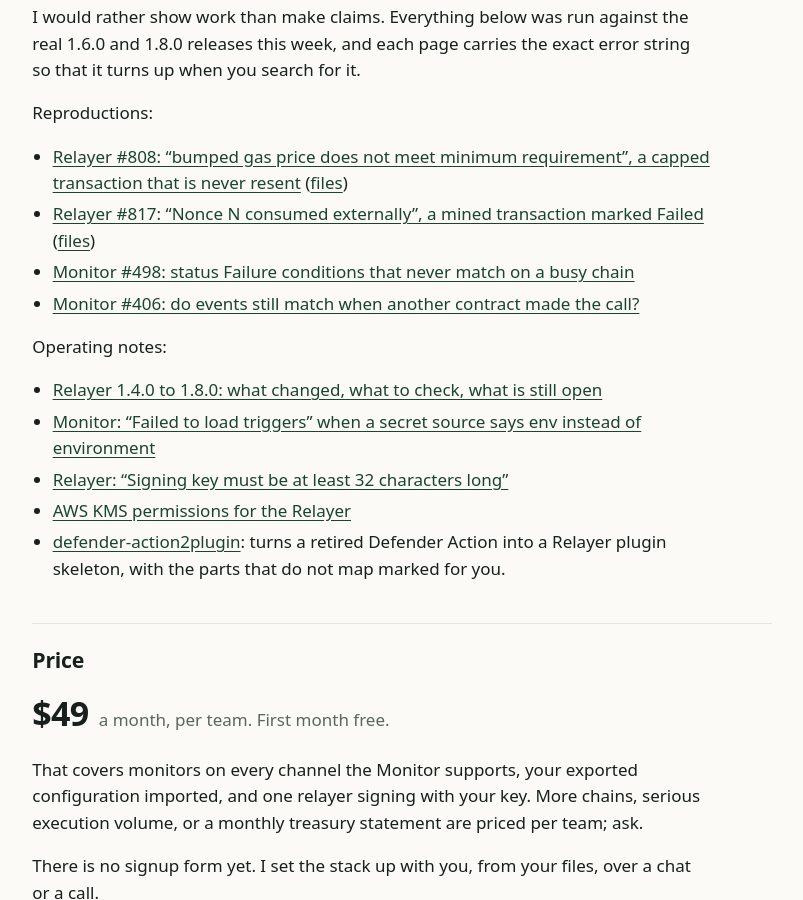
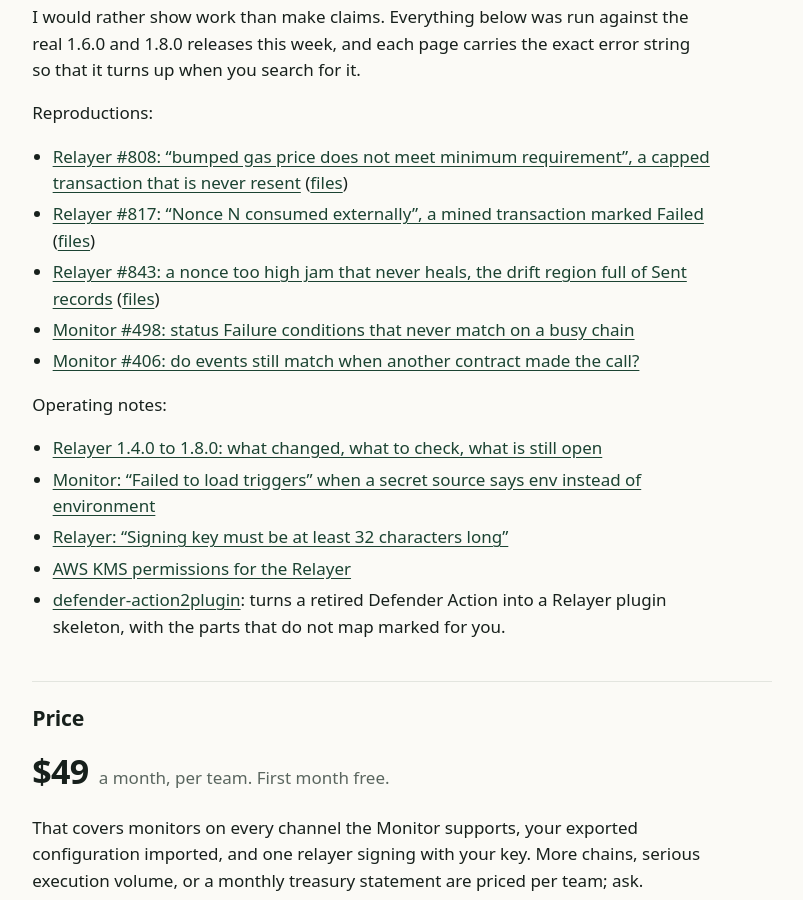
Before and after one commit to zachsplat/zachsplat.github.io, a Jekyll site: the page built from index.md, in a window 1280 px wide and 900 px high, scrolled down 1475 px. Shown: the whole window, without its empty margins (238-1041 px from the left). Built offline with Jekyll 4.4.1, drawn with Linux system fonts in a browser that asks for light colours.

Commit message:
Brand index: add #843 reproduction

```diff
--- a/index.md
+++ b/index.md
@@ -36,6 +36,7 @@ Reproductions:
 
 - [Relayer #808: "bumped gas price does not meet minimum requirement", a capped transaction that is never resent](posts/relayer-gas-price-cap-stuck-808.html) ([files](https://github.com/zachsplat/relayer-808-repro))
 - [Relayer #817: "Nonce N consumed externally", a mined transaction marked Failed](posts/relayer-nonce-consumed-externally-817.html) ([files](https://github.com/zachsplat/relayer-817-repro))
+- [Relayer #843: a nonce too high jam that never heals, the drift region full of Sent records](posts/relayer-nonce-too-high-jam-843.html) ([files](https://github.com/zachsplat/relayer-843-repro))
 - [Monitor #498: status Failure conditions that never match on a busy chain](posts/monitor-status-failure-never-matches-498.html)
 - [Monitor #406: do events still match when another contract made the call?](posts/monitor-cross-contract-events-406.html)
 
```
